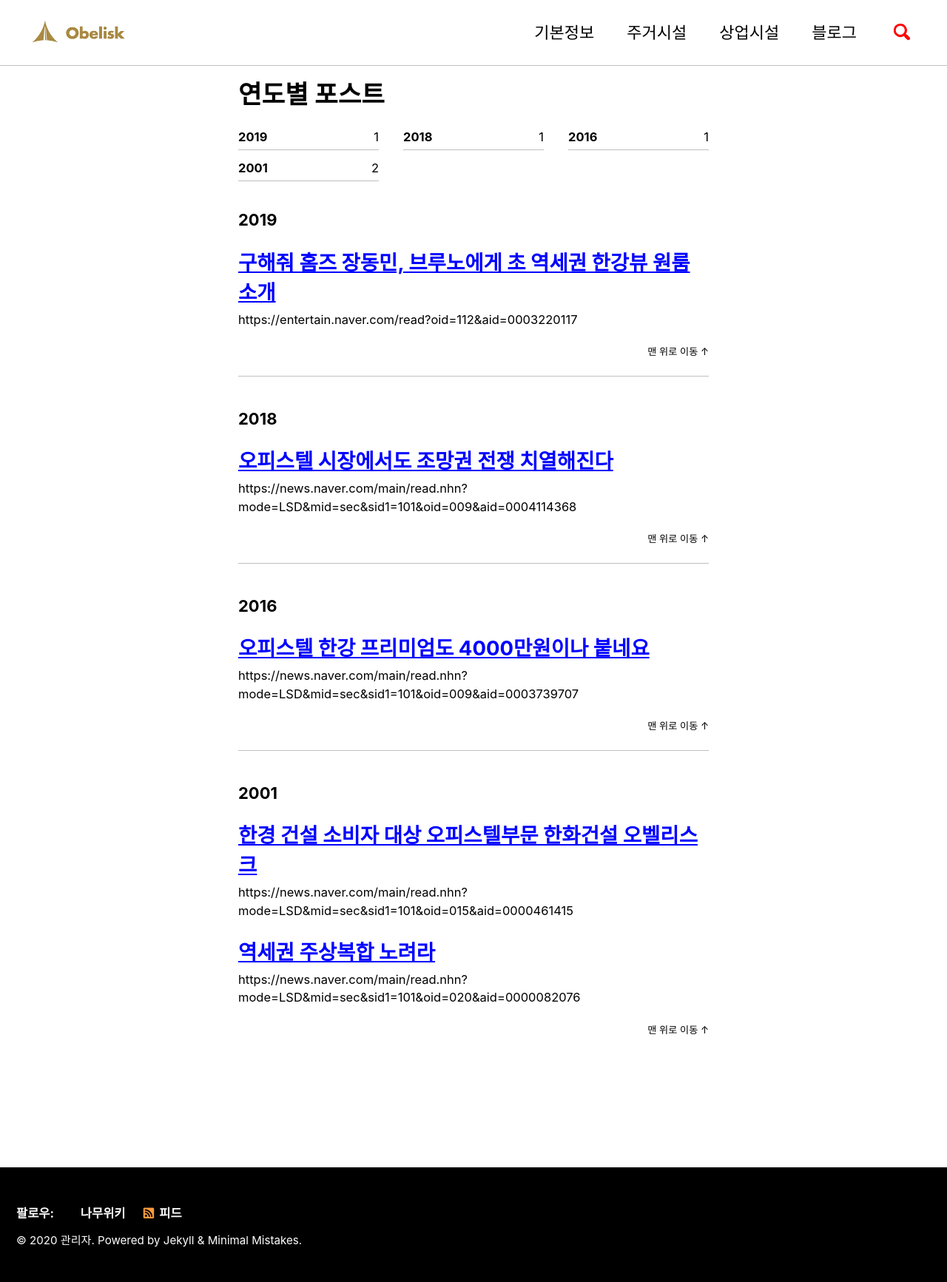
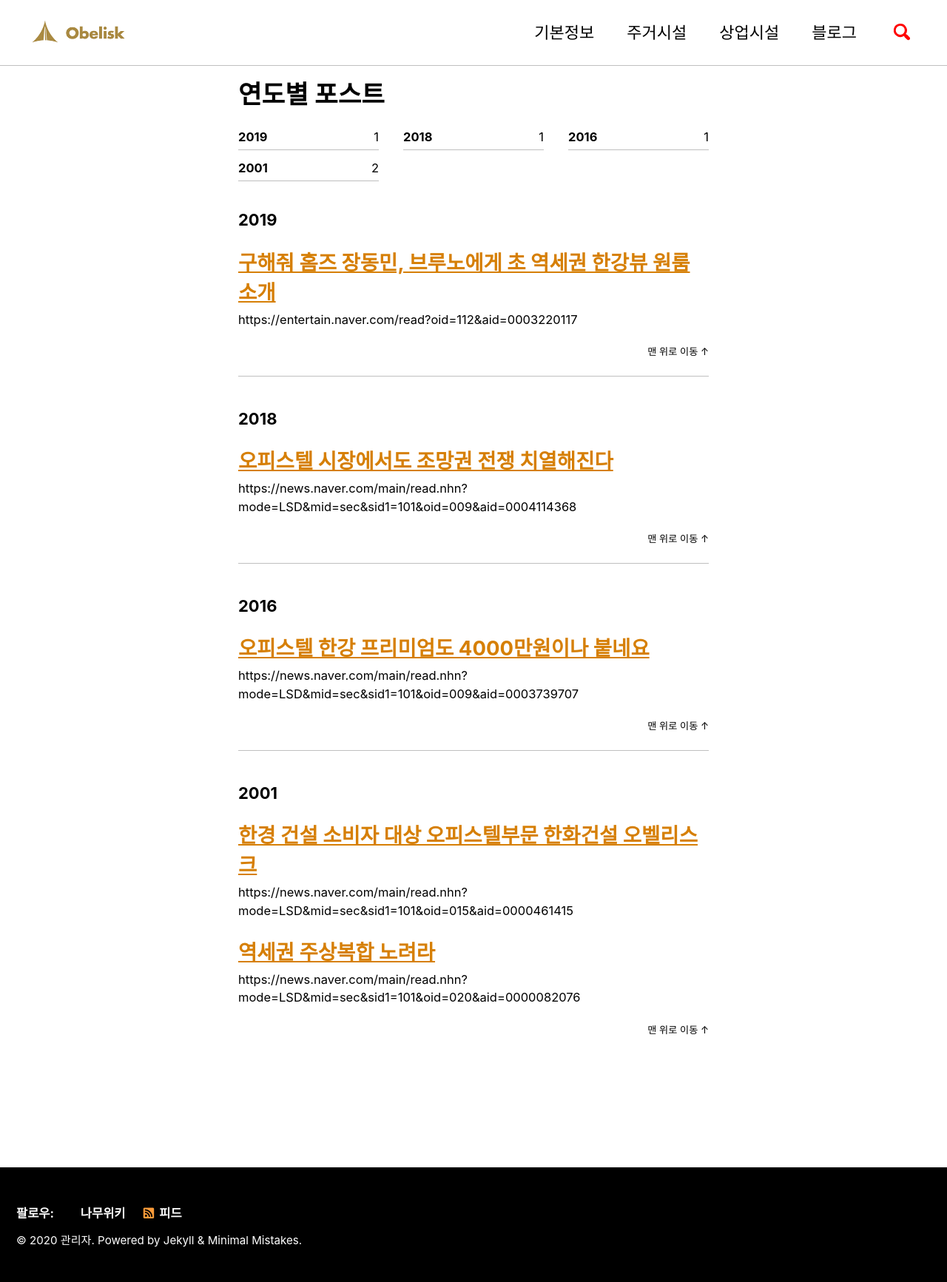
Before and after one commit to mapoobelisk/mapoobelisk.github.io, a Jekyll site: the page built from _pages/year-archive.md, in a window 1280 px wide. Shown: the whole page at 74% size. Built offline with Jekyll 4.4.1, drawn with Linux system fonts in a browser that asks for light colours; cached includes are drawn as plain includes.

Commit message:
a style change

```diff
--- a/_layouts/home.html
+++ b/_layouts/home.html
@@ -3,6 +3,11 @@ layout: archive
 ---
 
 {{ content }}
+
+<style>
+a{color:#d67f05}
+a:visited{color:#d67f05}a:hover{color:#e79016;outline:0}
+</style>
 
 <h1 class="">마포 한화 오벨리스크</h1>
 <!-- <h3 class="archive__subtitle">단지정보</h3> -->
--- a/_layouts/posts.html
+++ b/_layouts/posts.html
@@ -3,6 +3,11 @@ layout: archive
 ---
 
 {{ content }}
+
+<style>
+a{color:#d67f05}
+a:visited{color:#d67f05}a:hover{color:#e79016;outline:0}
+</style>
 
 <ul class="taxonomy__index">
   {% assign postsInYear = site.posts | where_exp: "item", "item.hidden != true" | group_by_exp: 'post', 'post.date | date: "%Y"' %}
--- a/assets/css/custom.css
+++ /dev/null
@@ -1,2 +0,0 @@
-a{color:#d67f05}
-a:visited{color:#d67f05}a:hover{color:#e79016;outline:0}
--- a/assets/css/main.scss
+++ b/assets/css/main.scss
@@ -6,4 +6,3 @@
 
 @import "minimal-mistakes/skins/{{ site.minimal_mistakes_skin | default: 'default' }}"; // skin
 @import "minimal-mistakes"; // main partials
-@import "custom.css";
```
